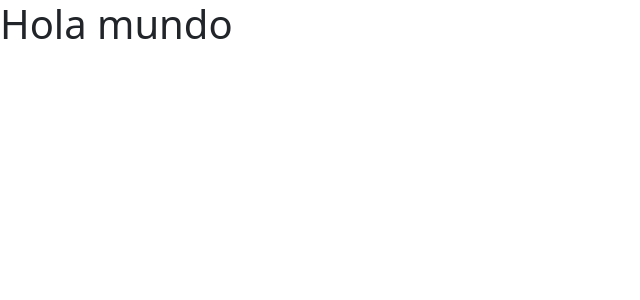
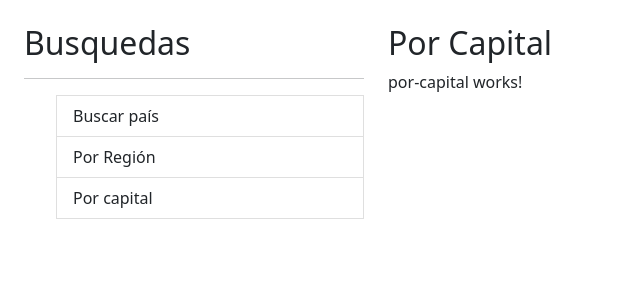
Before and after one commit to ElannyTorres/PaisesApp, an Angular app: page / in a window 1280 px wide. Shown: the top 300 px of the page, without its empty margins (0-640 px from the left). Built offline with nearby package versions, Linux system fonts and the light colour scheme.

Commit message:
first html structuring

```diff
--- a/src/app/app.component.html
+++ b/src/app/app.component.html
@@ -1 +1,18 @@
-<h1>Hola mundo</h1>
+<div class="row container mt-4">
+
+  <div class="col-4">
+    <h2>Busquedas</h2>
+    <hr>
+    <ul>
+      <li class="list-group-item">Buscar país</li>
+      <li class="list-group-item">Por Región</li>
+      <li class="list-group-item">Por capital</li>
+    </ul>
+  </div>
+
+  <div class="col">
+    <h2>Por Capital</h2>
+    <app-por-capital></app-por-capital>
+  </div>
+
+</div>
```
